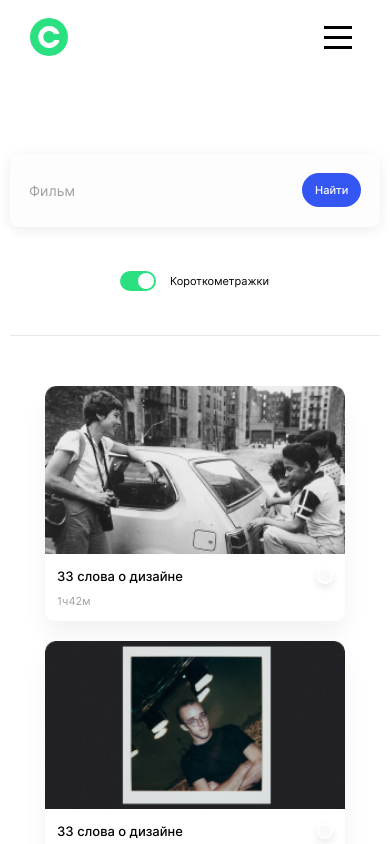
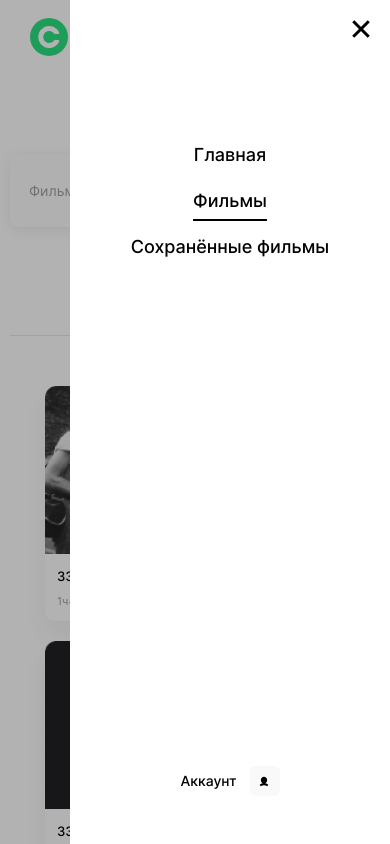
Before and after one commit to aumetros/movies-explorer-frontend, a React (Create React App) app: page /movies in a window 390 px wide. Both pictures are taken after a click on the element 338 px from the left and 37 px from the top of the page. Shown: the top 844 px of the page. Built offline with nearby package versions, Linux system fonts and the light colour scheme.

Commit message:
Верстка мобильного меню во всех разрешениях

```diff
--- a/src/components/Header/Header.css
+++ b/src/components/Header/Header.css
@@ -3,6 +3,7 @@
   justify-content: space-between;
   min-height: 74px;
   padding: 0 70px 0;
+  z-index: 2;
 }
 
 .header_theme_dark {
--- /dev/null
+++ b/src/components/MobileMenu/MobileMenu.css
@@ -0,0 +1,102 @@
+.mobile-menu {
+  width: 100%;
+  height: 100%;
+  position: fixed;
+  top: 0;
+  left: 0;
+  background-color: rgba(0, 0, 0, 0.3);
+  display: flex;
+  justify-content: end;
+  transition: all 0.25s, opacity 0.25s linear;
+}
+
+.mobile-menu__container {
+  width: 520px;
+  height: 100vh;
+  background-color: #ffffff;
+  display: flex;
+  flex-direction: column;
+  align-items: center;
+}
+
+.mobile-menu__close-btn {
+  width: 32px;
+  height: 32px;
+  background-image: url(../../images/close-icon.svg);
+  background-size: 32px 32px;
+  background-position: center;
+  background-repeat: no-repeat;
+  align-self: end;
+  margin: 22.44px 22.44px 105.44px 0;
+}
+
+.mobile-menu__navigation {
+  display: flex;
+  flex-direction: column;
+  align-items: center;
+  margin: 0;
+  padding: 0;
+  list-style: none;
+  gap: 28px;
+}
+
+.mobile-menu__link {
+  color: #000000;
+  text-decoration: none;
+  font-size: 18px;
+  font-weight: 500;
+  line-height: 22px;
+}
+
+.mobile-menu__link_active {
+  text-decoration: underline;
+  text-decoration-thickness: 2px;
+  text-underline-offset: 7px;
+}
+
+.mobile-menu__profile {
+  display: flex;
+  align-items: center;
+  gap: 13px;
+  margin-top: auto;
+  margin-bottom: 91px;
+}
+
+.mobile-menu__link_type_profile {
+  font-size: 14px;
+  line-height: 16px;
+}
+
+.mobile-menu__profile-icon {
+  width: 30px;
+  height: 30px;
+  background-color: #f9f9f9;
+  border-radius: 6px;
+  background-image: url("../../images/profile-icon.svg");
+  background-size: 10.4px 10.7px;
+  background-position: center center;
+  background-repeat: no-repeat;
+}
+
+@media screen and (max-width: 530px) {
+  .mobile-menu__container {
+    width: 320px;
+  }
+
+  .mobile-menu__close-btn {
+    margin: 13.44px 13.44px 98.44px 0;
+  }
+
+  .mobile-menu__navigation {
+    gap: 24px;
+  }
+
+  .mobile-menu__link_active {
+    text-underline-offset: 12px;
+  }
+
+  .mobile-menu__profile {
+    margin-bottom: 48px;
+  }
+
+}
--- /dev/null
+++ b/src/components/MobileMenu/MobileMenu.js
@@ -0,0 +1,65 @@
+import "./MobileMenu.css";
+import { NavLink } from "react-router-dom";
+
+function MobileMenu({ onClose }) {
+  return (
+    <aside className="mobile-menu">
+      <div className="mobile-menu__container">
+        <div className="mobile-menu__close-btn" onClick={onClose}></div>
+        <ul className="mobile-menu__navigation">
+          <li>
+            <NavLink
+              to="/"
+              className={({ isActive }) =>
+                `mobile-menu__link ${
+                  isActive ? "mobile-menu__link_active" : ""
+                }`
+              }
+            >
+              Главная
+            </NavLink>
+          </li>
+          <li>
+            <NavLink
+              to="/movies"
+              className={({ isActive }) =>
+                `mobile-menu__link ${
+                  isActive ? "mobile-menu__link_active" : ""
+                }`
+              }
+            >
+              Фильмы
+            </NavLink>
+          </li>
+          <li>
+            <NavLink
+              to="/saved-movies"
+              className={({ isActive }) =>
+                `mobile-menu__link ${
+                  isActive ? "mobile-menu__link_active" : ""
+                }`
+              }
+            >
+              Сохранённые фильмы
+            </NavLink>
+          </li>
+        </ul>
+        <div className="mobile-menu__profile">
+          <NavLink
+            to="/profile"
+            className={({ isActive }) =>
+              `mobile-menu__link mobile-menu__link_type_profile ${
+                isActive ? "mobile-menu__link_active" : ""
+              }`
+            }
+          >
+            Аккаунт
+          </NavLink>
+          <div className="mobile-menu__profile-icon"></div>
+        </div>
+      </div>
+    </aside>
+  );
+}
+
+export default MobileMenu;
--- a/src/components/Navigation/Navigation.css
+++ b/src/components/Navigation/Navigation.css
@@ -1,6 +1,7 @@
 .navigation {
   display: flex;
   gap: 30px;
+  position: relative;
 }
 
 .navigation_type_movies {
--- a/src/components/Navigation/Navigation.js
+++ b/src/components/Navigation/Navigation.js
@@ -1,7 +1,16 @@
 import "./Navigation.css";
+import React from "react";
 import { Link, NavLink } from "react-router-dom";
+import MobileMenu from "../MobileMenu/MobileMenu";
 
 function Navigation({ isMain }) {
+
+  const [isMobMenuClicked, setIsMobMenuClicked] = React.useState(false);
+
+  function handleMobMenuClick() {
+    setIsMobMenuClicked(!isMobMenuClicked);
+  }
+
   function handleNavBar() {
     if (isMain) {
       return (
@@ -58,7 +67,8 @@ function Navigation({ isMain }) {
             </NavLink>
             <div className="navigation__profile-icon"></div>
           </div>
-          <div className="navigation__mob-menu-icon"></div>
+          <div className="navigation__mob-menu-icon" onClick={handleMobMenuClick}></div>
+          {isMobMenuClicked && <MobileMenu onClose={handleMobMenuClick}/>}
         </nav>
       );
     }
```
Also changed, not shown: src/images/close-icon.svg (added).
